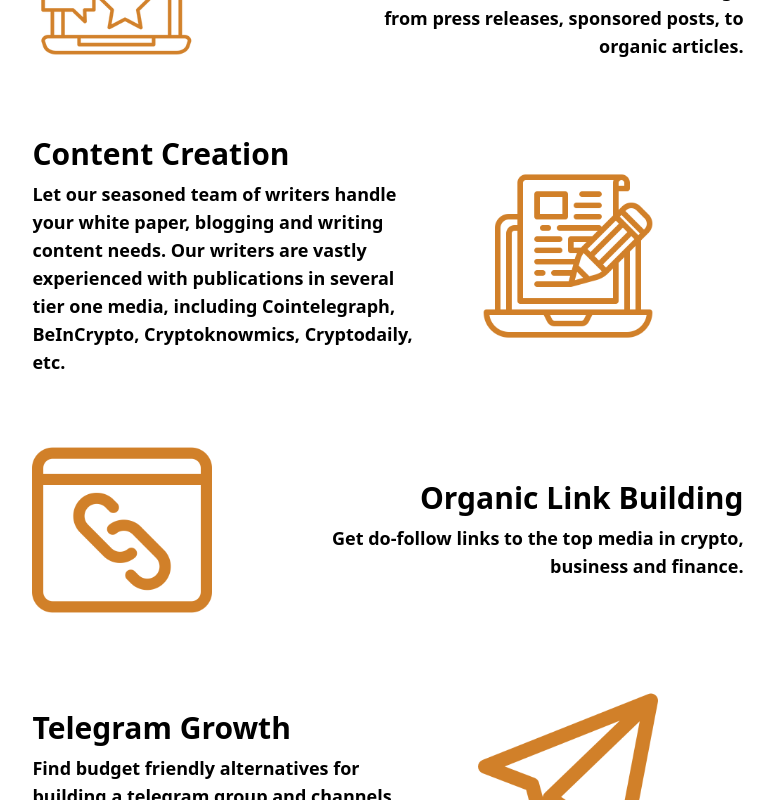
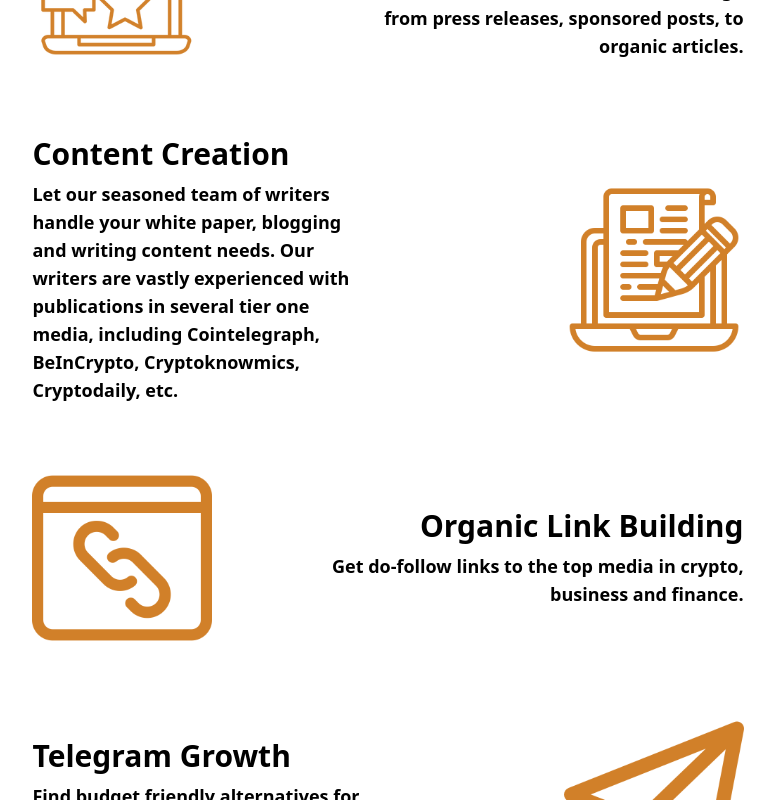
Before and after one commit to Enahoro-dev/pryopto, a React (Create React App) app: page / in a window 1280 px wide. Shown: the part 1180-1980 px from the top of the page, without its empty margins (252-1027 px from the left). Built offline with nearby package versions, Linux system fonts and the light colour scheme.

Commit message:
services alignment

```diff
--- a/src/components/services.tsx
+++ b/src/components/services.tsx
@@ -29,11 +29,11 @@ const Services:React.FC = () => {
             }
             return(
                 <div className='hidden service justify-center items-center w-11/12 mx-auto mb-16 md:flex lg:w-4/6' key={service.id}>
-                        <div className='w-3/5  text-start mr-12'>
+                        <div className='w-3/5  text-start mr-24'>
                             <h3 className='text-3xl font-bold mb-2'>{service.heading}</h3>
                             <p className=' text-lg font-semibold'>{service.body}</p>
                         </div>
-                        <div className='w-2/5'>
+                        <div className='w-2/5 pl-24'>
                             <img className='max-w-[180px]' src={service.logo} alt="icon" />
                         </div>
                     </div>
```
